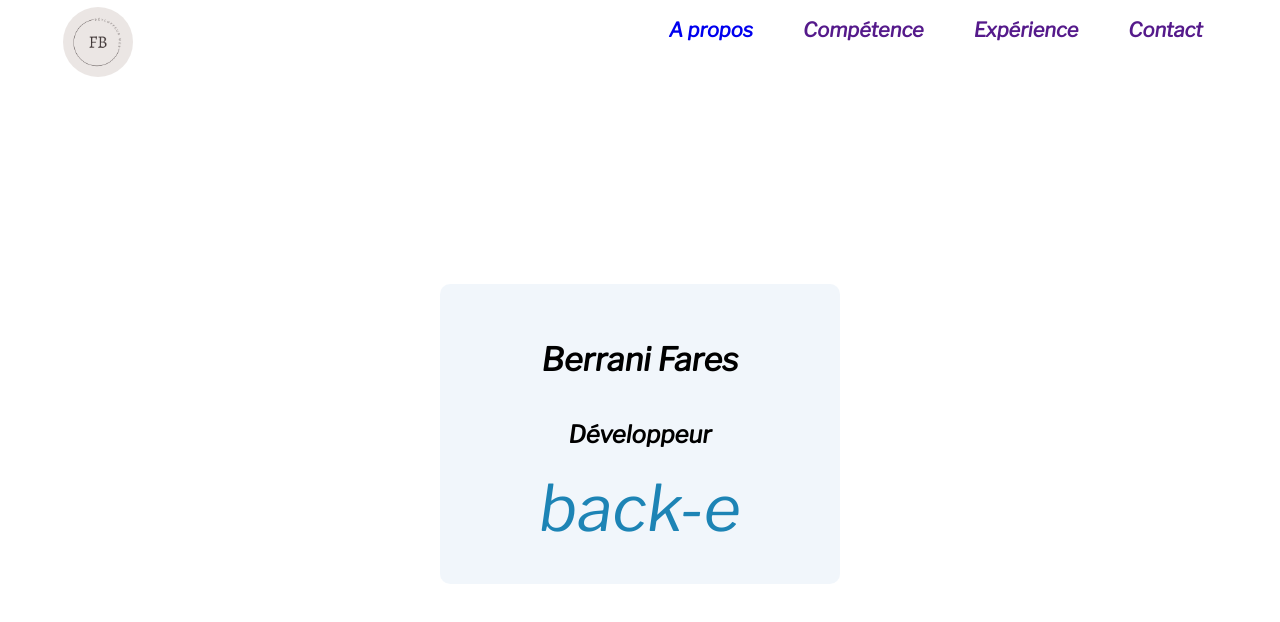
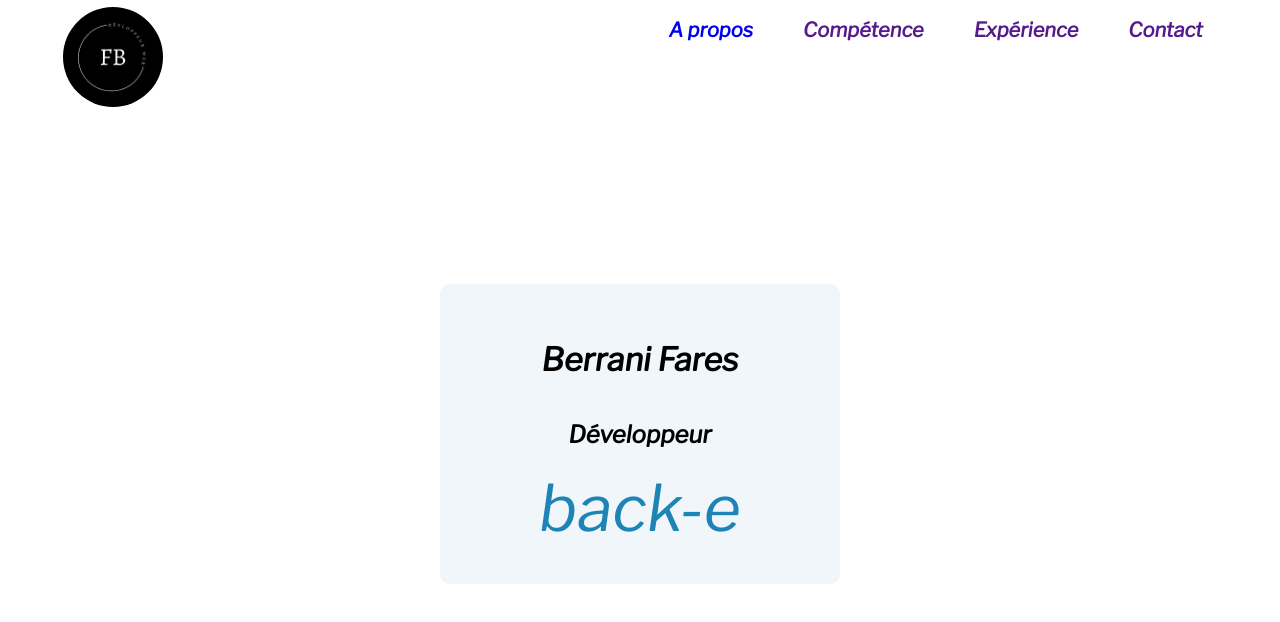
Before and after one commit to KoWyNx/KoWyNx.github.io, a website: page html/index.html in a window 1280 px wide. Drawn offline with nearby package versions, Linux system fonts and the light colour scheme.

Commit message:
fix logo

```diff
--- a/html/index.html
+++ b/html/index.html
@@ -17,7 +17,7 @@
 <body>
     <header class="flex">
         <div class="presentation">
-           <img class="logo" src="../assets/FB(1).png" alt="">
+           <img class="logo" src="../assets/FB.png" alt="">
         </div>
 
         <div class="skill">
--- a/sass/style.scss
+++ b/sass/style.scss
@@ -20,8 +20,8 @@ body{
     flex-direction: row;
     margin: 0px;
     margin-left: 1%;
-    width: 70px;
-    height: 70px;
+    width: 100px;
+    height: 100px;
     border-radius: 50%;
     overflow: hidden;
     position: absolute;
```
Also changed, not shown: assets/FB.png (added), css/style.css.
